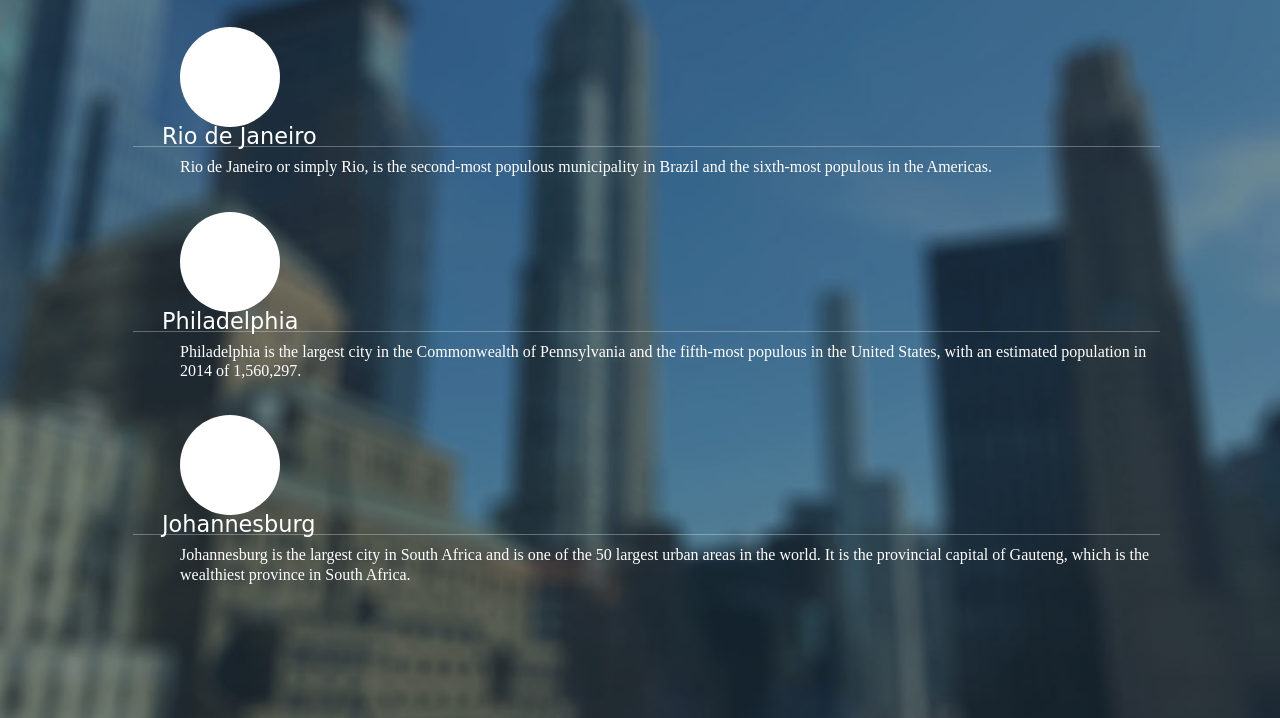
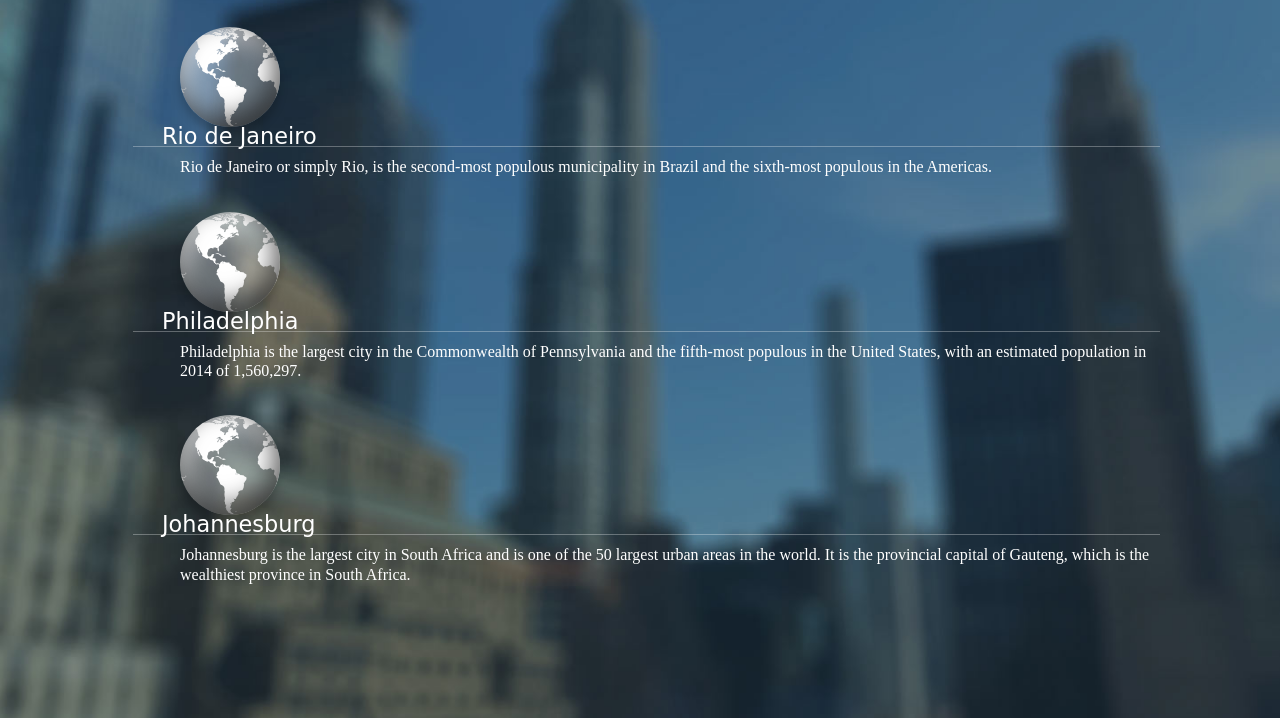
Before and after one commit to endodoug/CustomGraphics-CSS, a plain HTML site: page index.html in a window 1280 px wide. Shown: the part 82-800 px from the top of the page. Drawn offline with Linux system fonts and the light colour scheme; a web font is replaced by a local one.

Commit message:
drop shadow on figure
added a drop shadow to figures

```diff
--- a/style.css
+++ b/style.css
@@ -54,5 +54,10 @@ section figure {
     width: 100px;
     height: 100px;
     border-radius: 50%;
-    background-color: rgba(255, 255, 255, 1);
+    background: rgba(255, 255, 255, .35) url(images/world.png) repeat-x 0 0;
+    background-size: auto 100px;
+    box-shadow:
+        inset -6px -9px 25px rgba(0,0,0,.6),
+        inset 6px 12px 25px rgba(255,255,255,.6),
+        0px 8px 8px rgba(0,0,0,.2);
 }
```
